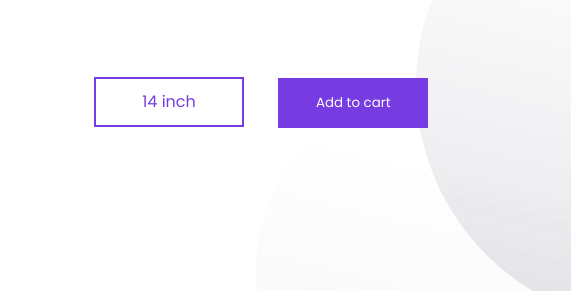
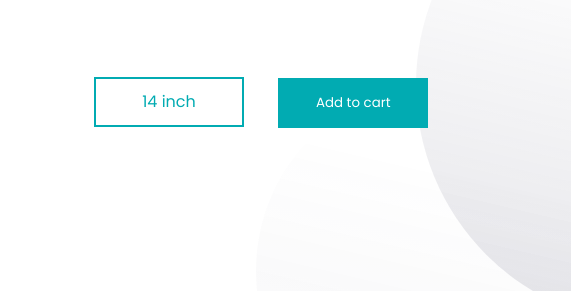
Before and after one commit to adnan12398/handas-laptop, a plain HTML site: page index.html in a window 1280 px wide. Shown: the part 395-686 px from the top of the page, 0-571 px from the left. Drawn offline with Linux system fonts and the light colour scheme.

Commit message:
Update style.css

```diff
--- a/style.css
+++ b/style.css
@@ -73,9 +73,9 @@
 
   }
   .cta-size{
-      border: 2px solid #763be1;
+      border: 2px solid #01abb2;
       background: transparent ;
-      color: #763be1;
+      color: #01abb2;
       width: 150px;
       height: 50px;
       cursor: pointer;
@@ -89,7 +89,7 @@
   }
 
   .cta-cart{
-      background:#763be1 ;
+      background:#01abb2 ;
       width: 150px;
       height: 50px;
       cursor: pointer;
@@ -101,12 +101,13 @@
 
   }
   .cta-cart:hover{
-      background-color:#a2d441 ;
+      background-color:#d92e01 ;
       color:#FFFFFF;
   }
   .cta-size:hover{
-    background-color:#a2d441 ;
+    background-color:#d92e01 ;
     color:#FFFFFF;
+     border: 2px solid #d92e01;
 }
   .cover {
     flex: 0.5;
@@ -147,7 +148,7 @@
     display: flex;
     justify-content: space-around;
     position: absolute;
-    right:22%;
+    right:12%;
   }
 
   @keyframes drop{
```
